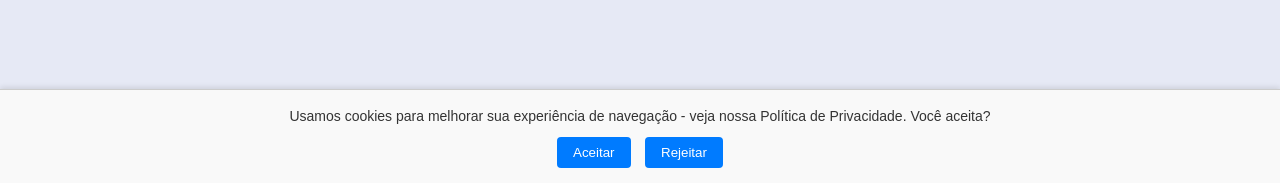
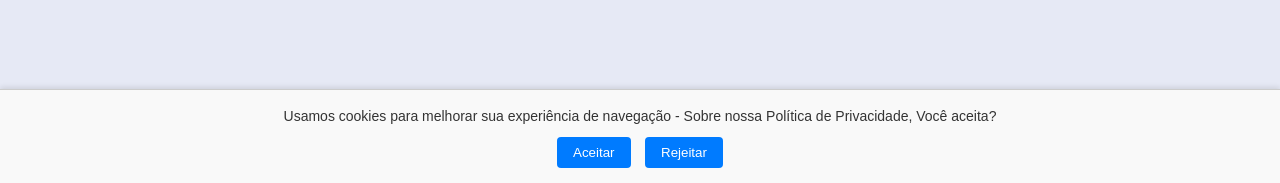
Before and after one commit to MelissaADR/interaeroporto, a Flask app: page /cadastro in a window 1280 px wide. Shown: the part 617-800 px from the top of the page. Run offline with Flask 3, Linux system fonts and the light colour scheme.

Commit message:
part1 politc privacida atualizado

```diff
--- a/templates/base.html
+++ b/templates/base.html
@@ -31,7 +31,7 @@
 
 {% if not cookies_aceitos %}
 <div id="cookie-banner">
-    <p>Usamos cookies para melhorar sua experiência de navegação - veja nossa Política de Privacidade. Você aceita?</p>
+    <p>Usamos cookies para melhorar sua experiência de navegação - Sobre nossa Política de Privacidade, Você aceita?</p>
     <button onclick="aceitarCookies()">Aceitar</button>
     <button onclick="rejeitarCookies()">Rejeitar</button>
 </div>
```
